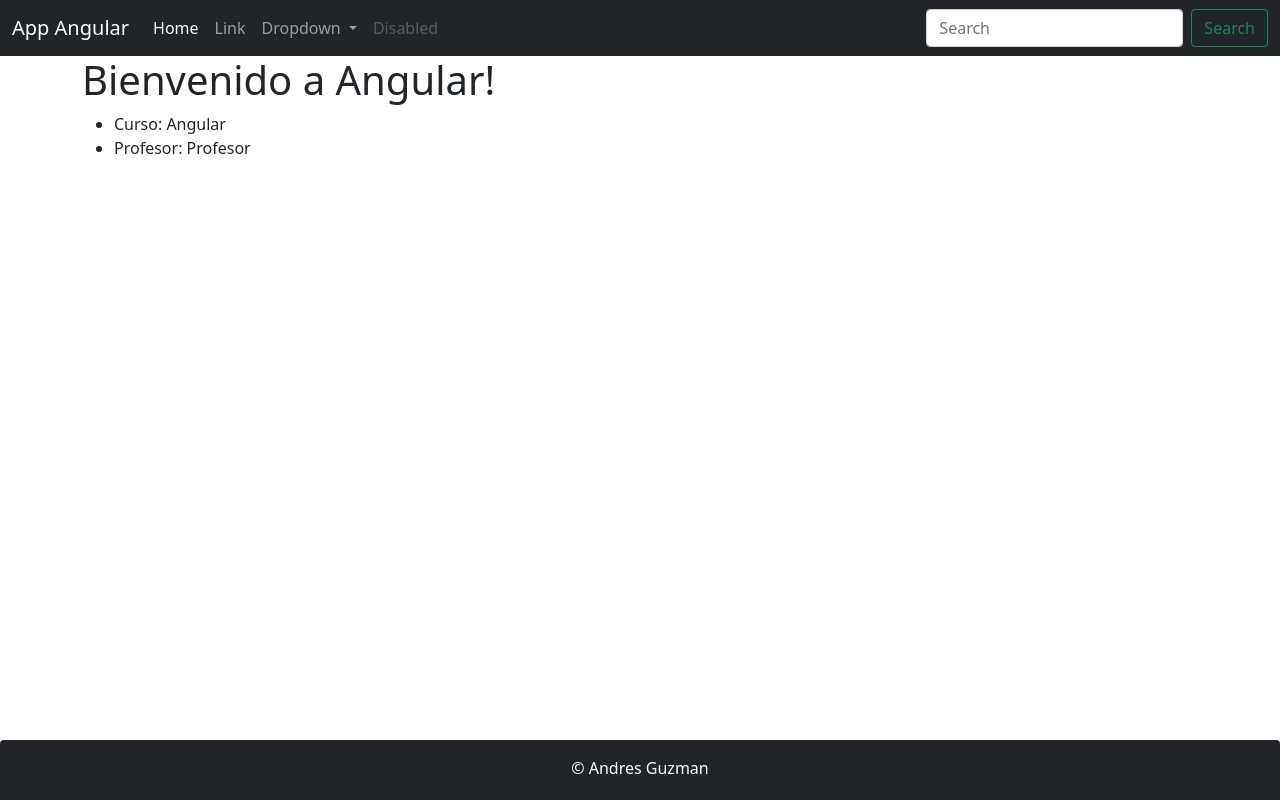
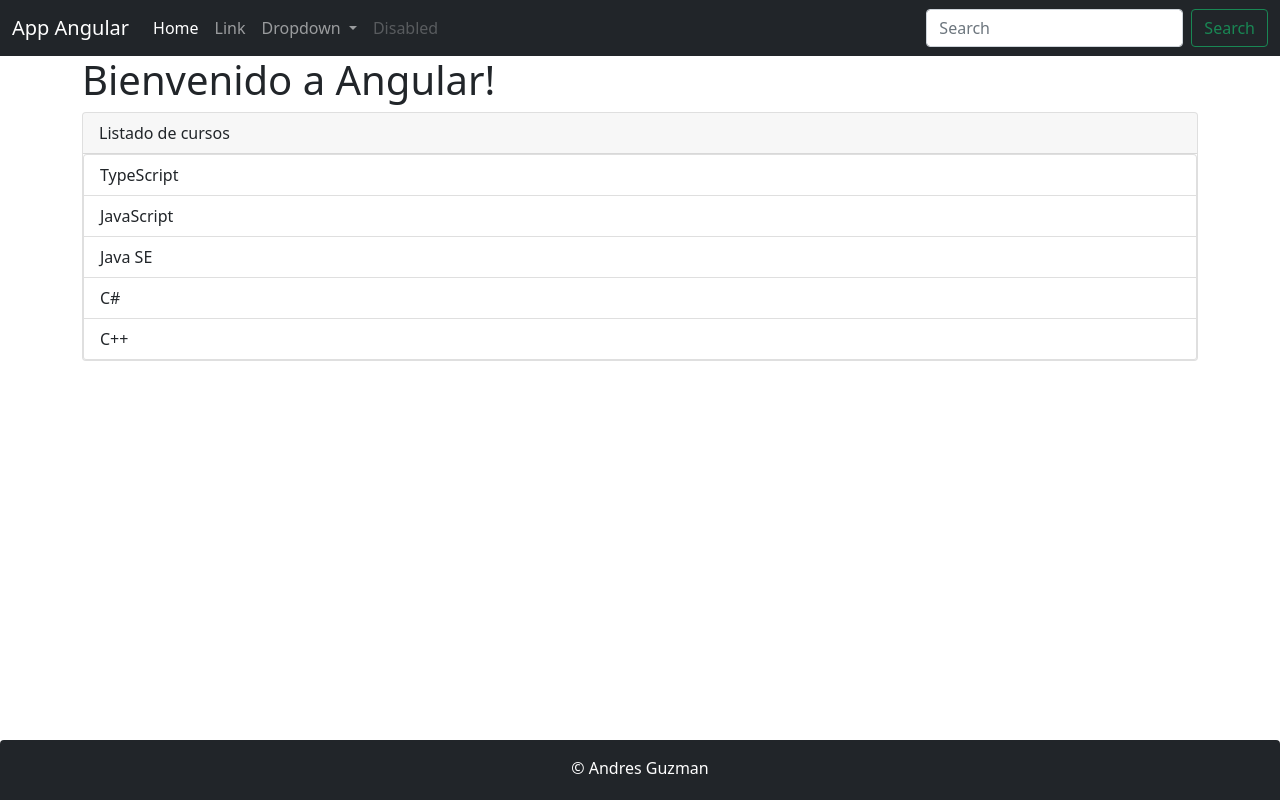
Before and after one commit to danieldwyane/clientes-app, an Angular app: page / in a window 1280 px wide. Built offline with nearby package versions, Linux system fonts and the light colour scheme.

Commit message:
Req-Dev: Directiva estructural *ngFor

```diff
--- a/src/app/app.component.html
+++ b/src/app/app.component.html
@@ -3,9 +3,6 @@
 <h1>
   {{ title }}
 </h1>
-<ul>
-  <li>Curso: {{ curso }}</li>
-  <li>Profesor: {{ profesor }}</li>
-</ul>
+<app-directiva></app-directiva>
 </div>
 <app-footer></app-footer>
--- a/src/app/app.module.ts
+++ b/src/app/app.module.ts
@@ -4,12 +4,14 @@
 import { AppComponent } from './app.component';
 import { HeaderComponent } from './header/header.component';
 import { FooterComponent } from './footer/footer.component';
+import { DirectivaComponent } from './directiva/directiva.component';
 
 @NgModule({
   declarations: [
     AppComponent,
     HeaderComponent,
-    FooterComponent
+    FooterComponent,
+    DirectivaComponent
   ],
   imports: [
     BrowserModule
--- /dev/null
+++ b/src/app/directiva/directiva.component.html
@@ -0,0 +1,8 @@
+<div class="card">
+    <div class="card-header">
+        Listado de cursos
+    </div>
+    <ul class="list-group">
+        <li class="list-group-item" *ngFor="let curso of listaCurso">{{ curso }}</li>
+    </ul>
+</div>
--- /dev/null
+++ b/src/app/directiva/directiva.component.ts
@@ -0,0 +1,12 @@
+import { Component, OnInit } from '@angular/core';
+
+@Component({
+  selector: 'app-directiva',
+  templateUrl: './directiva.component.html'
+})
+export class DirectivaComponent {
+
+  listaCurso: string[] = ['TypeScript', 'JavaScript', 'Java SE', 'C#', 'C++'];
+  constructor() { }
+
+}
```
